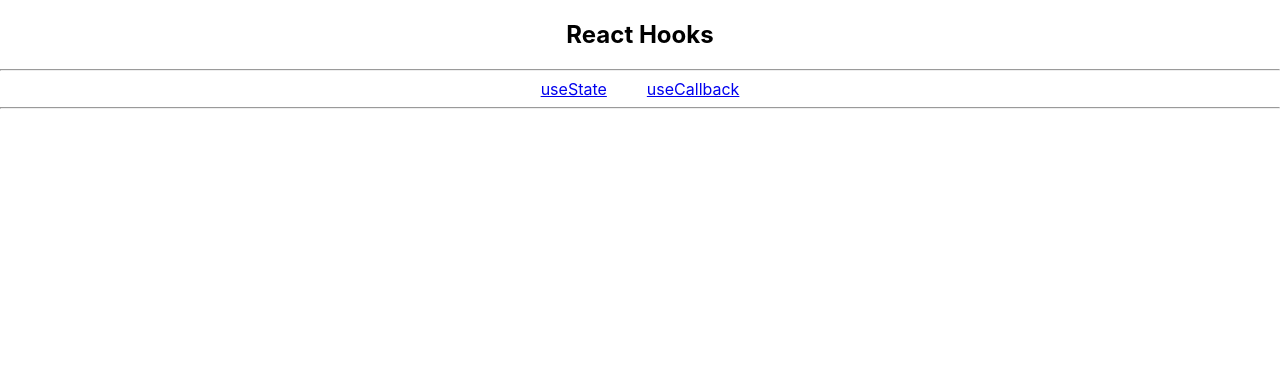
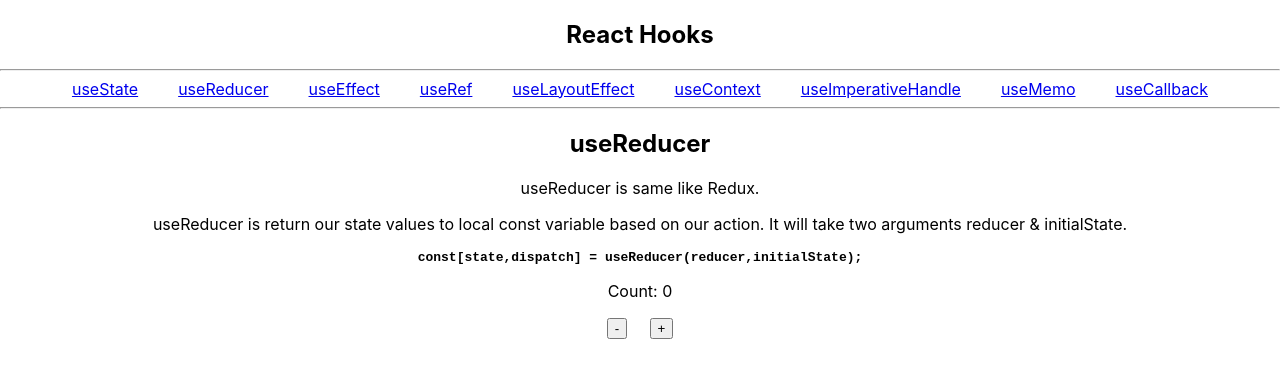
Before and after one commit to Venkatnagaram/react-hooks, a React (Create React App) app: page /usereducer in a window 1280 px wide. Shown: the top 378 px of the page. Built offline with nearby package versions, Linux system fonts and the light colour scheme.

Commit message:
useEffect, useReducer
useEffect, useReducer

```diff
--- a/src/App.js
+++ b/src/App.js
@@ -3,6 +3,9 @@ import './App.css';
 import React from "react";
 import { BrowserRouter as Router,Routes, Route, Link } from 'react-router-dom';
 import UseState from './components/useState/useState';
+import UseReducer from './components/useReducer/useReducer';
+import UseEffect from './components/useEffect/useEffect';
+import UseMemo from './components/useMemo/useMemo';
 import UseCallback from './components/useCallback/useCallback';
 function App() {
   return (
@@ -11,11 +14,21 @@ function App() {
       <center><h2>React Hooks</h2></center><hr/>
         <ul>
           <li><Link to="/usestate">useState</Link></li>
+          <li><Link to="/usereducer">useReducer</Link></li>
+          <li><Link to="/useeffect">useEffect</Link></li>
+          <li><Link to="/useref">useRef</Link></li>
+          <li><Link to="/uselayouteffect">useLayoutEffect</Link></li>
+          <li><Link to="/usecontext">useContext</Link></li>
+          <li><Link to="/useimperativehandle">useImperativeHandle</Link></li>
+          <li><Link to="/usememo">useMemo</Link></li>
           <li><Link to="/usecallback">useCallback</Link></li>
         </ul>
         <hr/>
         <Routes>
           <Route exact path='/usestate' element={< UseState />}></Route>
+          <Route exact path='/usereducer' element={< UseReducer />}></Route>
+          <Route exact path='/useeffect' element={< UseEffect />}></Route>
+          <Route exact path='/usememo' element={< UseMemo />}></Route>
           <Route exact path='/usecallback' element={< UseCallback />}></Route>
         </Routes>
       </div>
--- /dev/null
+++ b/src/components/useEffect/useEffect.js
@@ -0,0 +1,15 @@
+import React,{useEffect, useState} from "react";
+const UseEffect = () => {
+    const [count,setCount]=useState(0);
+    useEffect(()=>{
+        setCount(count + 1);
+    },[])
+    return(
+        <>
+            <h2>useEffect</h2>
+            <p>useEffect is trigger after return statment. useEffect hook allow you perform side effects in function components. fetch data is one example of side effect.</p>
+            <p>Updated Count: {count}</p>
+        </>
+    )
+}
+export default UseEffect;
--- /dev/null
+++ b/src/components/useMemo/useMemo.js
@@ -0,0 +1,9 @@
+import React from "react";
+const UseMemo = () => {
+    return(
+        <>
+            <h2>useMemo</h2>
+        </>
+    );
+}
+export default UseMemo;
--- /dev/null
+++ b/src/components/useReducer/useReducer.js
@@ -0,0 +1,26 @@
+import React,{useReducer} from "react";
+const initialState = {count:0};
+function reducer(state, action){
+    switch(action.type){
+        case 'increment':
+            return { count: state.count + 1 }
+        case 'decrement':
+            return { count: state.count - 1 }
+        default:
+            throw new Error()
+    }
+}
+const UseReducer = () => {
+    const [state, dispatch] = useReducer(reducer,initialState)
+    return(
+        <>
+            <h2>useReducer</h2>
+            <p>useReducer is same like Redux.</p>
+            <p>useReducer is return our state values to local const variable based on our action. It will take two arguments reducer & initialState.</p>
+            <b><pre>const[state,dispatch] = useReducer(reducer,initialState);</pre></b>
+            <p>Count: {state.count}</p>
+            <button onClick={()=>dispatch({type: 'decrement'})}> - </button> &nbsp; &nbsp; <button onClick={()=>dispatch({type: 'increment'})}> + </button>
+        </>
+    )
+}
+export default UseReducer;
--- a/src/components/useState/useState.js
+++ b/src/components/useState/useState.js
@@ -1,8 +1,13 @@
-import React from "react";
+import React,{useState} from "react";
 const UseState = () => {
+    const [count,setCount]=useState(0);
     return(
         <>
             <h2>useState</h2>
+            <p>useState is a Hook that lets you add React state to function components.</p>
+            <p>Count: {count}</p>
+            <button onClick={()=>setCount( count => count + 1)}>Increase</button> &nbsp;  &nbsp;
+            <button onClick={()=>setCount(0)}>Reset</button>
         </>
     )
 }
```
